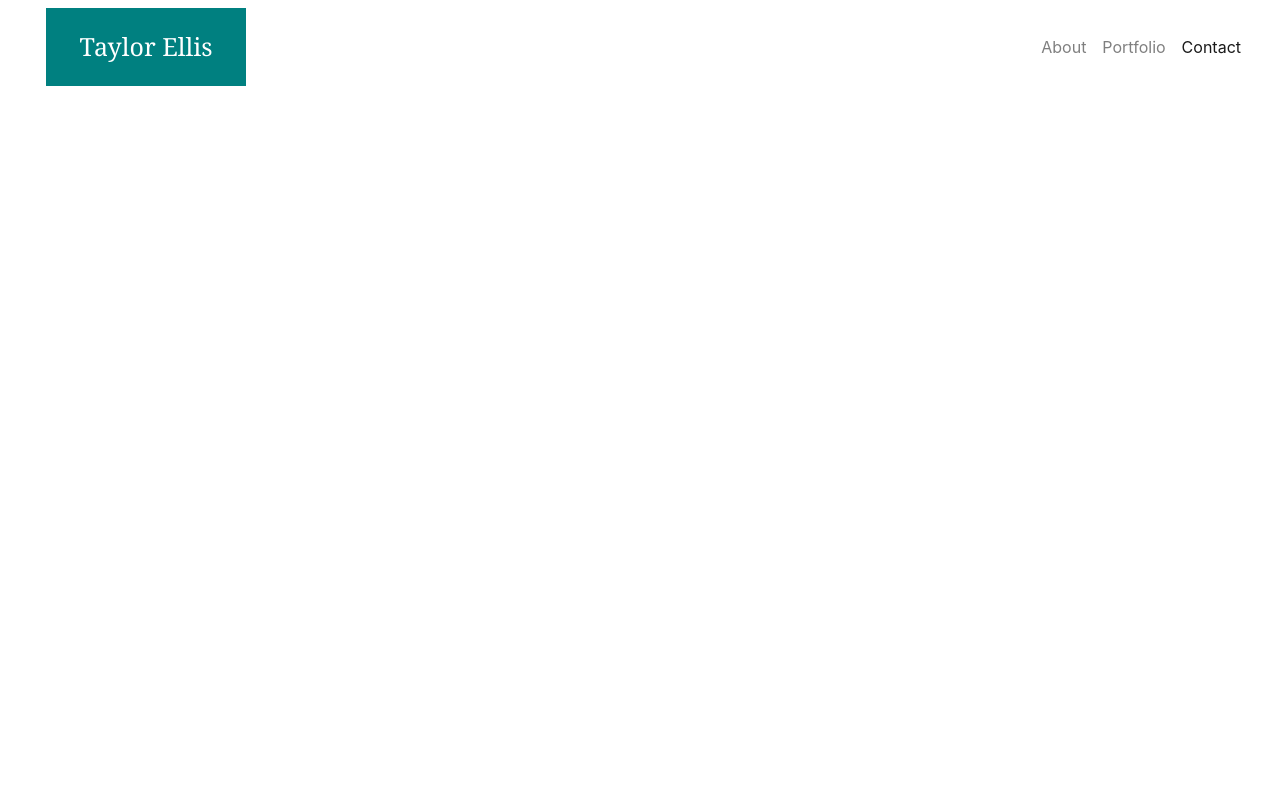
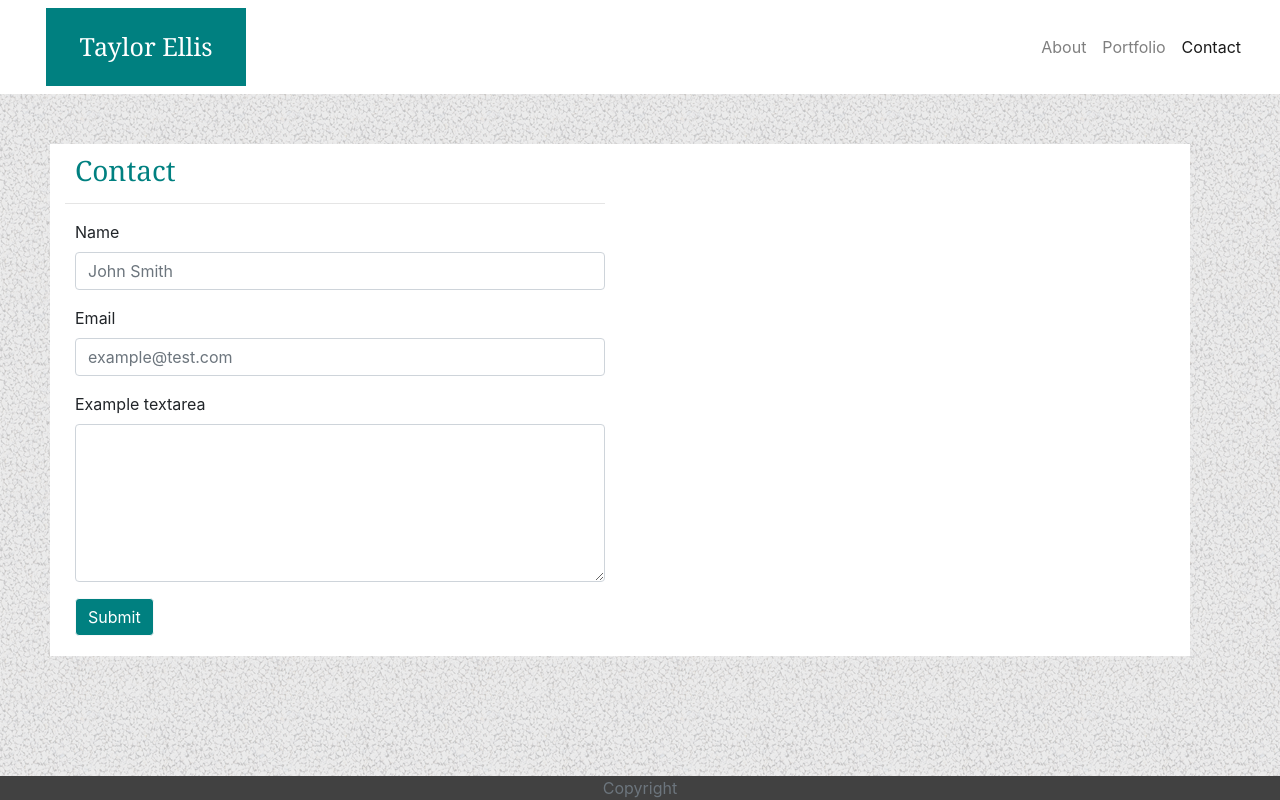
Before and after one commit to teellis20/Bootstrap-Portfolio, a plain HTML site: page contact.html in a window 1280 px wide. Drawn offline with nearby package versions, Linux system fonts and the light colour scheme.

Commit message:
finished index and contact

```diff
--- a/contact.html
+++ b/contact.html
@@ -4,7 +4,10 @@
         <title>My Portfolio</title>
         <link rel="stylesheet" href="https://stackpath.bootstrapcdn.com/bootstrap/4.3.1/css/bootstrap.min.css" integrity="sha384-ggOyR0iXCbMQv3Xipma34MD+dH/1fQ784/j6cY/iJTQUOhcWr7x9JvoRxT2MZw1T" crossorigin="anonymous">
     </head>
-    <body>
+    <body style="background-image:url(gravel.png)">
+
+       <!-- Header -->
+
         <nav class="navbar navbar-expand-lg navbar-light bg-white">
             <a style="margin-left: 30px; padding: 20px; width: 200px; background-color: teal; color: white; font-family: Georgia, 'Times New Roman', Times, serif; text-align: center; font-size: 25px" class="navbar-brand" href="#">Taylor Ellis</a>
             <button class="navbar-toggler" type="button" data-toggle="collapse" data-target="#navbarNav" aria-controls="navbarNav" aria-expanded="false" aria-label="Toggle navigation">
@@ -25,7 +28,47 @@
             </div>
           </nav>
 
+                             <!-- Body -->
 
+        <div class="container" style="background-color: white; margin: 50px;">
+            <div class="row">
+                <div class="col-xl-6">
+                        <h3 style="font-family: Georgia, 'Times New Roman', Times, serif; color: teal; margin: 10px; padding-top: 10px" class="mt-0">Contact</h3>
+                        <hr>
+
+                        <form style="margin-left: 10px; margin-bottom: 20px;">
+                                <div class="form-group">
+                                  <label for="exampleInputEmail1">Name</label>
+                                  <input type="email" class="form-control" id="exampleInputEmail1"
+                                  placeholder="John Smith">
+                                </div>
+                                <div class="form-group">
+                                  <label for="exampleInputEmail1">Email</label>
+                                  <input type="email" class="form-control" id="exampleInputEmail1"
+                                  aria-describedby="emailHelp" placeholder="example@test.com">
+                                </div>
+                                <div class="form-group">
+                                        <label for="exampleFormControlTextarea1">Example textarea</label>
+                                        <textarea class="form-control" id="exampleFormControlTextarea1" rows="6"></textarea>
+                                      </div>
+                                <button type="submit" class="btn btn-light" style="background: teal; color: white;">Submit</button>
+                              </form>
+
+                </div>
+            </div>
+        </div>
+
+
+
+
+
+                             <!-- Footer -->
+
+          <footer style="position: fixed; background: rgb(65, 65, 65); bottom: 0; width: 100%; text-align: center;"class="footer">
+                <div class="container">
+                    <span class="text-muted">Copyright</span>
+                </div>
+            </footer>
 
 
 
```
Also changed, not shown: index.html (+31 -1 lines), portfolio.html (+22 -1 lines), gravel.png (added), 1 other file.
